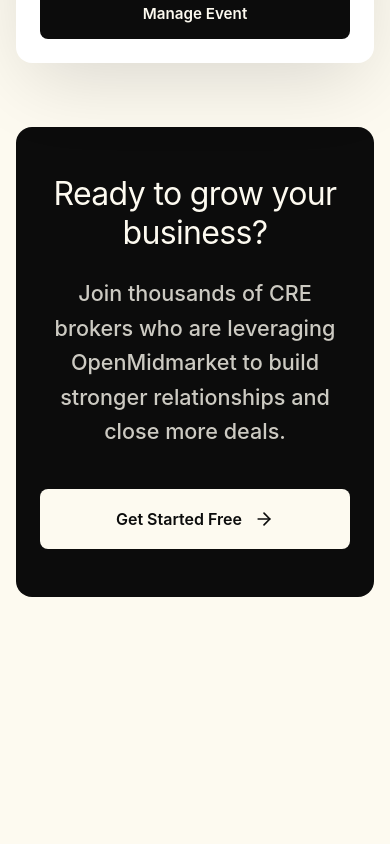
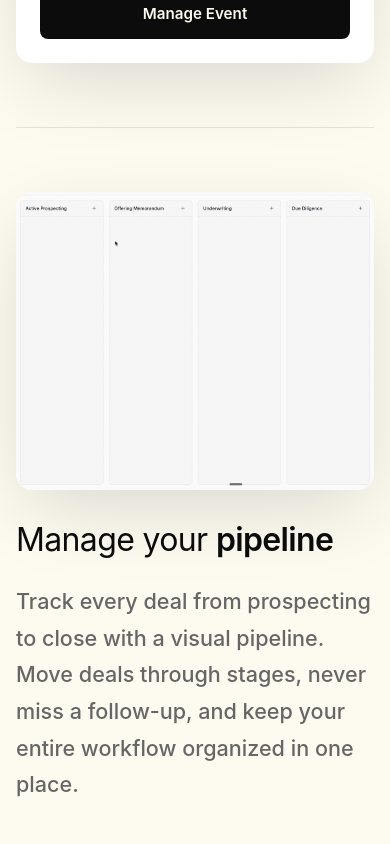
Before and after one commit to jahaskell53/landing-page-cre, a Next.js app: page /brokers in a window 390 px wide. Shown: the part 3400-4244 px from the top of the page. Before the commit the page ends 4061 px from the top, so only its background shows below. Built offline with nearby package versions, Linux system fonts and the light colour scheme.

Commit message:
add manage pipeline section for brokers

```diff
--- a/src/app/Nav.tsx
+++ b/src/app/Nav.tsx
@@ -16,7 +16,7 @@ export default function Nav() {
           <>
             <a href="/">Home</a>
             <a href="#relationships">CRM</a>
-            <a href="#seminars">Seminars</a>
+            <a href="#pipeline">Pipeline</a>
           </>
         ) : isOwners ? (
           <>
--- a/src/app/brokers/page.tsx
+++ b/src/app/brokers/page.tsx
@@ -513,6 +513,74 @@ export default function BrokersPage() {
           </div>
         </section>
 
+        {/* Divider */}
+        <div className="divider divider-mobile" style={{ margin: '6rem 0' }} />
+
+        {/* Value Prop 4: Pipeline Management */}
+        <section id="pipeline" style={{ margin: '8rem 0' }}>
+          <div className="section-grid-mobile" style={{
+            display: 'grid',
+            gridTemplateColumns: '1fr 1fr',
+            gap: '4rem',
+            alignItems: 'center'
+          }}>
+            {/* Mockup - Kanban GIF */}
+            <motion.div
+              initial={{ opacity: 0, x: -40 }}
+              whileInView={{ opacity: 1, x: 0 }}
+              transition={{ duration: 1, ease: [0.16, 1, 0.3, 1] }}
+              viewport={{ once: true }}
+              className="mockup-container-mobile"
+              style={{
+                position: 'relative',
+                borderRadius: '16px',
+                overflow: 'hidden',
+                boxShadow: '0 25px 80px -12px rgba(0, 0, 0, 0.15)',
+              }}
+            >
+              <Image
+                src="/Kanban-trimmed.gif"
+                alt="Pipeline Management"
+                width={1096}
+                height={912}
+                style={{ width: '100%', height: 'auto', display: 'block' }}
+                unoptimized
+              />
+            </motion.div>
+
+            <motion.div
+              initial={{ opacity: 0, x: 40 }}
+              whileInView={{ opacity: 1, x: 0 }}
+              transition={{ duration: 1, ease: [0.16, 1, 0.3, 1] }}
+              viewport={{ once: true }}
+            >
+              <h2 style={{
+                fontSize: 'clamp(2rem, 5vw, 3.5rem)',
+                fontWeight: 400,
+                fontFamily: 'var(--font-sans)',
+                lineHeight: '1.15',
+                marginBottom: '1.5rem',
+                color: 'var(--foreground)'
+              }}>
+                Manage your{' '}
+                <span style={{ fontWeight: 600 }}>pipeline</span>
+              </h2>
+              <p style={{
+                fontSize: '1.35rem',
+                lineHeight: '1.7',
+                color: 'var(--text-dim)',
+                fontFamily: 'var(--font-sans)',
+                fontWeight: 500,
+                marginBottom: '2rem'
+              }}>
+                Track every deal from prospecting to close with a visual pipeline.
+                Move deals through stages, never miss a follow-up, and keep your
+                entire workflow organized in one place.
+              </p>
+            </motion.div>
+          </div>
+        </section>
+
         {/* CTA Section */}
         <section
           className="cta-section-mobile"
```
Also changed, not shown: public/Kanban-trimmed.gif (added).
